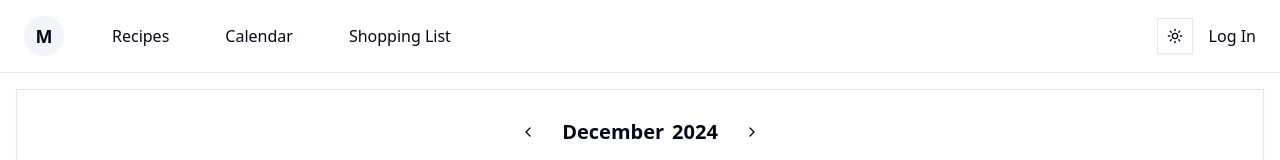
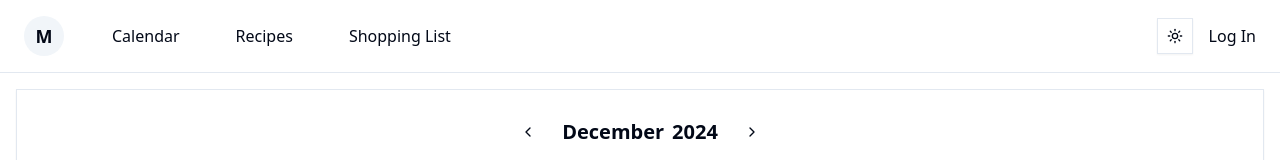
Before and after one commit to Gint367/mealy, a Next.js app: page / in a window 1280 px wide. Shown: the top 160 px of the page. Built offline with nearby package versions, Linux system fonts and the light colour scheme; no server answers.

Commit message:
refactor Header to move Calendar to first and icon to be clickable

```diff
--- a/app/components/Header.tsx
+++ b/app/components/Header.tsx
@@ -18,15 +18,16 @@ export default function Header() {
         <nav className="flex items-center justify-between px-6 py-4 border-b bg-background">
             <div className="flex items-center space-x-8">
                 <div className="w-10 h-10 rounded-full bg-muted flex items-center justify-center">
-                    <span className="text-lg font-semibold text-foreground">M</span>
+                    <Link href="/" className="text-lg font-semibold text-foreground">M</Link>
+
                 </div>
 
                 <nav className="flex space-x-6">
+                    <Link href="/" className="px-4 py-2 hover:bg-accent rounded-md text-foreground">
+                        Calendar
+                    </Link>
                     <Link href="/recipes" className="px-4 py-2 hover:bg-accent rounded-md text-foreground">
                         Recipes
-                    </Link>
-                    <Link href="/" className="px-4 py-2 hover:bg-accent rounded-md text-foreground">
-                        Calendar
                     </Link>
                     <Link href="/shopping-list" className="px-4 py-2 hover:bg-accent rounded-md text-foreground">
                         Shopping List
```
